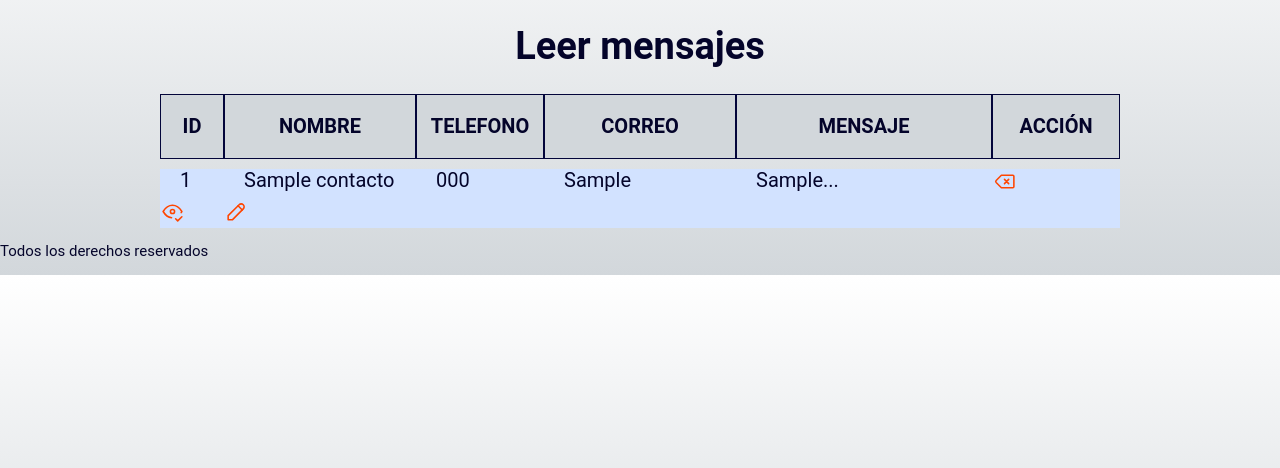
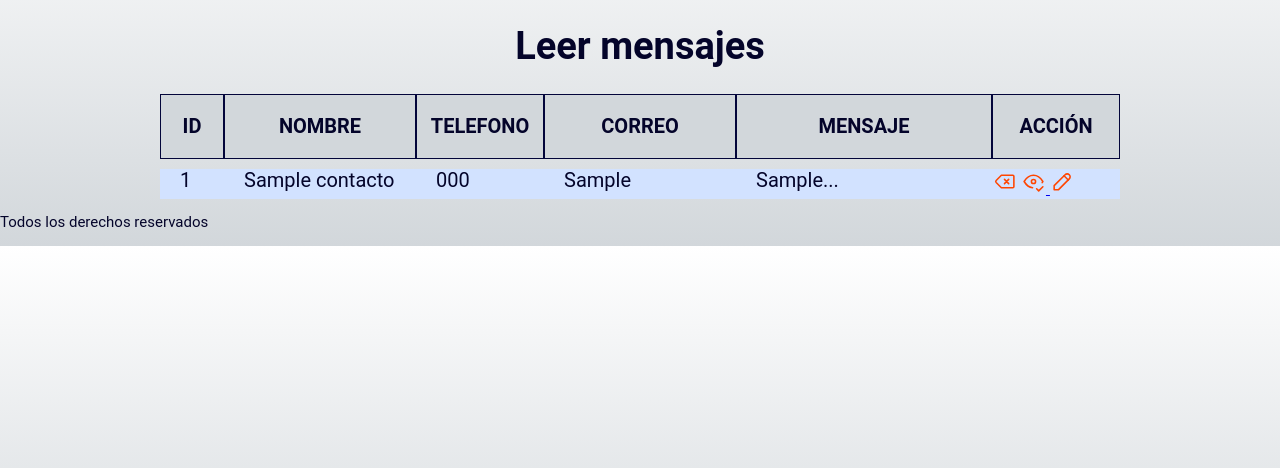
Before and after one commit to amartorells-esliceu/LandingPage, a PHP site: page /read.php in a window 1280 px wide. Shown: the part 138-606 px from the top of the page. Run offline with PHP 8.4, Linux system fonts and the light colour scheme; tables that the repository leaves empty or names only in its code hold one stand-in row (values such as "Sample post"); some web fonts are replaced.

Commit message:
Hola Mundo

```diff
--- a/read.php
+++ b/read.php
@@ -48,37 +48,28 @@ include 'db.php';
                     </div>
 
 
-                    <div class="btn-borrar">
+                    <div class="btn-msg">
                         <a href="borrar.php?id=<?=$row['id']?>"><svg xmlns="http://www.w3.org/2000/svg" class="icon icon-tabler icon-tabler-backspace" width="25" height="25" viewBox="0 0 24 24" stroke-width="1.5" stroke="#ff4500" fill="none" stroke-linecap="round" stroke-linejoin="round">
     <path stroke="none" d="M0 0h24v24H0z" fill="none"/>
     <path d="M20 6a1 1 0 0 1 1 1v10a1 1 0 0 1 -1 1h-11l-5 -5a1.5 1.5 0 0 1 0 -2l5 -5z" />
     <path d="M12 10l4 4m0 -4l-4 4" />
 </svg></a>
-                    </div>
 
-
-                    <div class="btn-veura">
-                        <a href="veura_misatge.php?id=<?=$row['id']?>"><svg xmlns="http://www.w3.org/2000/svg" class="icon icon-tabler icon-tabler-eye-check" width="25" height="25" viewBox="0 0 24 24" stroke-width="1.5" stroke="#ff4500" fill="none" stroke-linecap="round" stroke-linejoin="round">
+<a href="veura_misatge.php?id=<?=$row['id']?>"><svg xmlns="http://www.w3.org/2000/svg" class="icon icon-tabler icon-tabler-eye-check" width="25" height="25" viewBox="0 0 24 24" stroke-width="1.5" stroke="#ff4500" fill="none" stroke-linecap="round" stroke-linejoin="round">
     <path stroke="none" d="M0 0h24v24H0z" fill="none"/>
     <path d="M10 12a2 2 0 1 0 4 0a2 2 0 0 0 -4 0" />
     <path d="M11.102 17.957c-3.204 -.307 -5.904 -2.294 -8.102 -5.957c2.4 -4 5.4 -6 9 -6c3.6 0 6.6 2 9 6a19.5 19.5 0 0 1 -.663 1.032" />
     <path d="M15 19l2 2l4 -4" />
 </svg>
 </svg></a>
-                    </div>
 
-
-
-                    <div class="btn-editar">
-                        <a href="editar_misatge.php?id=<?=$row['id']?>"><svg xmlns="http://www.w3.org/2000/svg" class="icon icon-tabler icon-tabler-pencil" width="25" height="25" viewBox="0 0 24 24" stroke-width="1.5" stroke="#ff4500" fill="none" stroke-linecap="round" stroke-linejoin="round">
+<a href="editar_misatge.php?id=<?=$row['id']?>"><svg xmlns="http://www.w3.org/2000/svg" class="icon icon-tabler icon-tabler-pencil" width="25" height="25" viewBox="0 0 24 24" stroke-width="1.5" stroke="#ff4500" fill="none" stroke-linecap="round" stroke-linejoin="round">
     <path stroke="none" d="M0 0h24v24H0z" fill="none"/>
     <path d="M4 20h4l10.5 -10.5a2.828 2.828 0 1 0 -4 -4l-10.5 10.5v4" />
     <path d="M13.5 6.5l4 4" />
 </svg>
 </svg></a>
                     </div>
-
-
             </div>
                 <?php
         }
```
